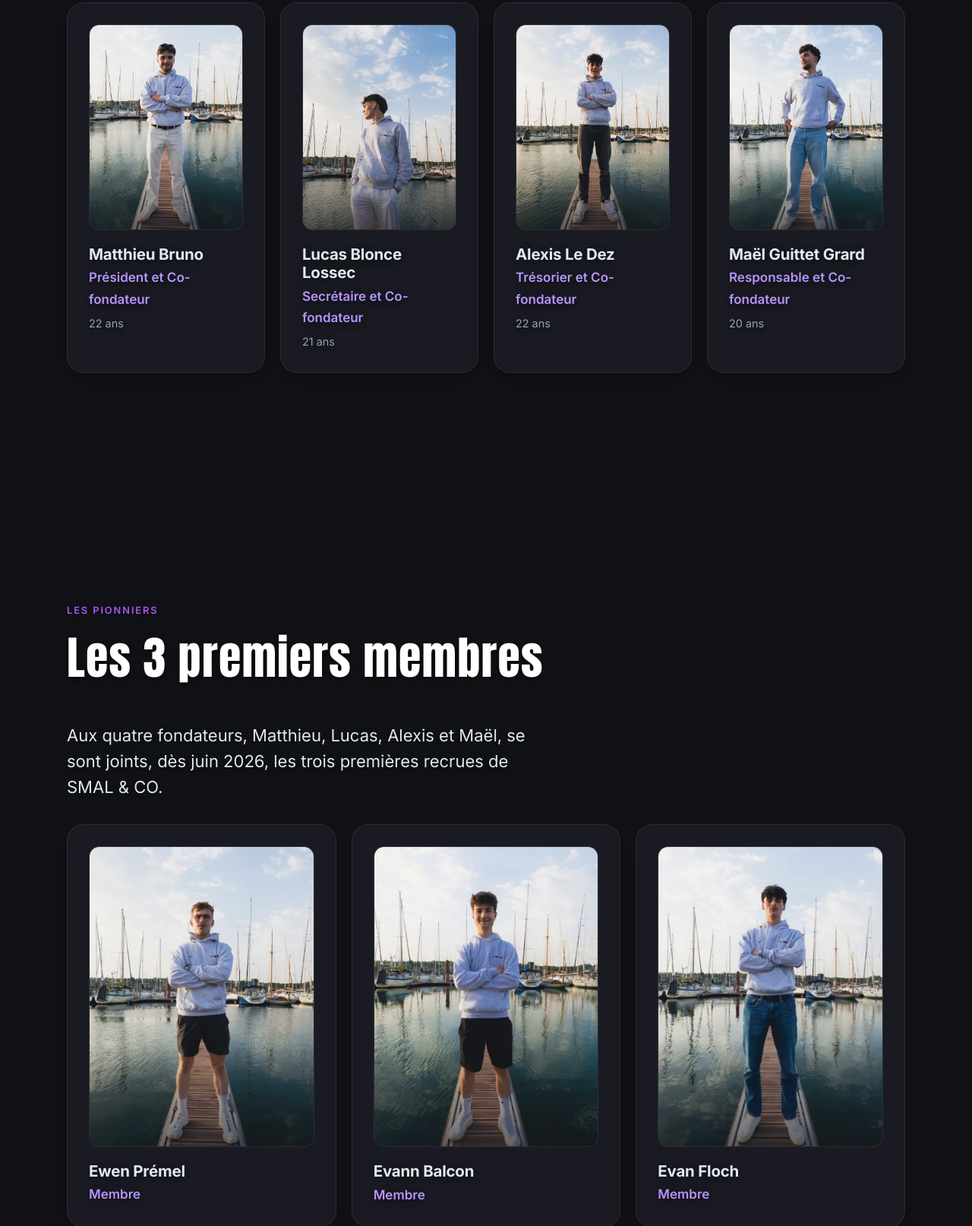
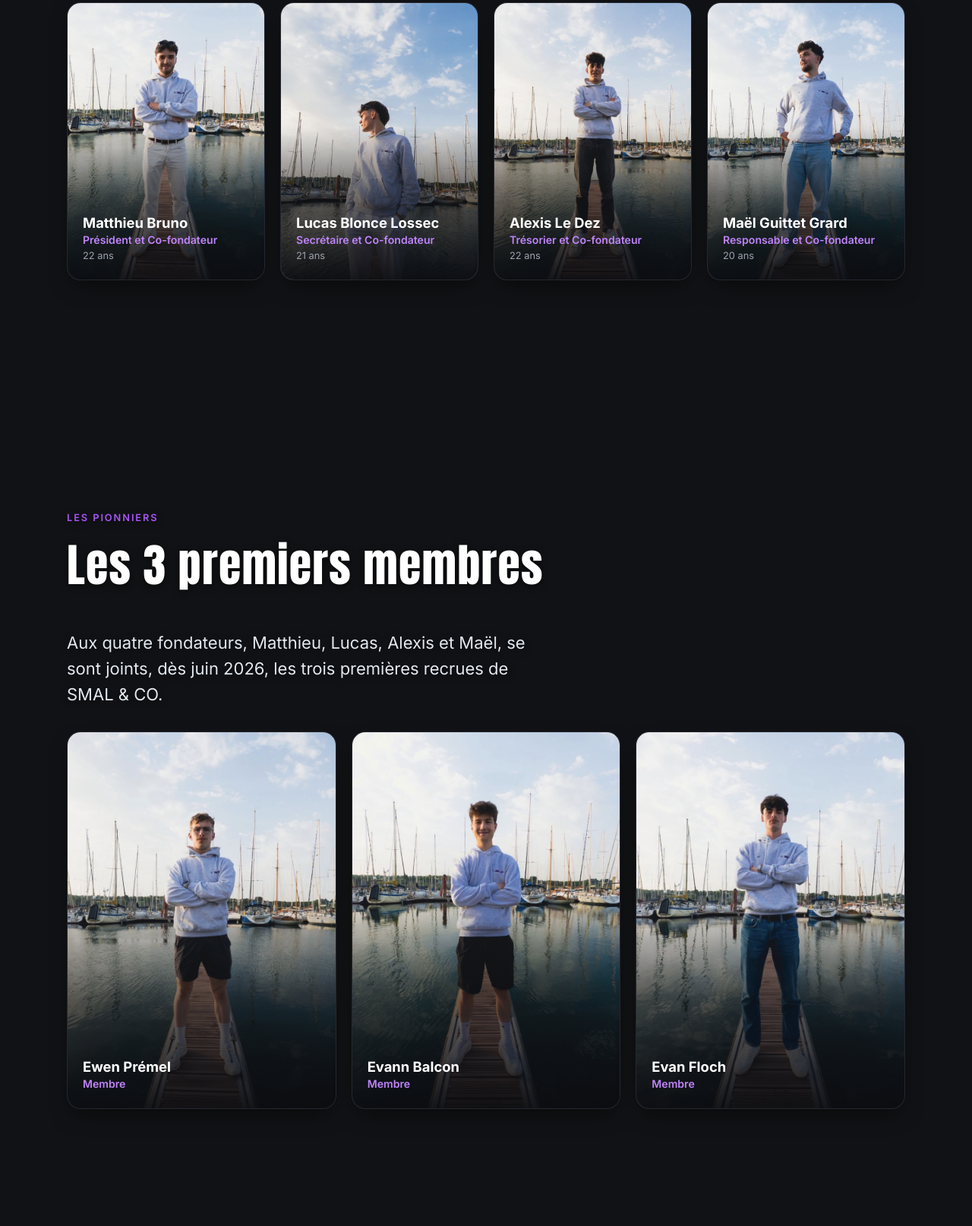
Before and after one commit to Maattyeux/smal-co-site, a plain HTML site: page qui-sommes-nous.html in a window 1280 px wide. Shown: the part 1819-3433 px from the top of the page at 76% size. Drawn offline with Linux system fonts and the light colour scheme.

Commit message:
style(bureau): passage au format plein portrait rectangulaire avec texte incruste et suppression du cadre gris
Applique aussi a « Le bureau » (accueil) et aux 3 premiers membres ; ancien CSS des cartes membres retire.

Co-Authored-By: Claude Opus 5.5 <noreply@anthropic.com>

```diff
--- a/assets/site.css
+++ b/assets/site.css
@@ -136,12 +136,7 @@ h1,h2,h3,p{margin:0}
 .timeline small{margin-left:12px;font:600 11px/1 var(--sans);letter-spacing:.14em;text-transform:uppercase;padding:5px 9px;border:1px solid var(--violet-3);color:var(--violet-3);border-radius:999px;vertical-align:middle}
 
 /* Fondateurs */
-.founders{display:grid;grid-template-columns:repeat(4,1fr);gap:20px}
-.founders li{padding:28px;border:1px solid var(--line);border-radius:22px;background:var(--panel)}
-.founders h3{font:700 20px/1.2 var(--display)}
 .role{color:var(--violet-3);font-weight:600;margin-top:4px}
-.founders .muted{font-size:14px;margin-top:10px}
-.founders .age{color:#9ca3af;font-size:.9rem;margin-top:6px} /* âge discret sous le rôle (fondateurs, qui-sommes-nous) */
 
 /* Pages équipes */
 .cols{display:grid;grid-template-columns:minmax(0,5fr) minmax(0,7fr);gap:clamp(32px,6vw,96px);align-items:start}
@@ -208,14 +203,14 @@ h1,h2,h3,p{margin:0}
   .partners,.ways{grid-template-columns:1fr}
   .nums{grid-template-columns:repeat(2,1fr)}
   .values{grid-template-columns:repeat(2,1fr)}
-  .founders,.uses{grid-template-columns:repeat(2,1fr)}
+  .uses{grid-template-columns:repeat(2,1fr)}
   .cols{grid-template-columns:1fr}
   .mosaic{grid-template-columns:repeat(2,1fr)}
   .foot-in{grid-template-columns:1fr 1fr}
 }
 @media (max-width:560px){
   body{font-size:16px}
-  .values,.founders,.uses{grid-template-columns:1fr}
+  .values,.uses{grid-template-columns:1fr}
   .foot-in{grid-template-columns:1fr}
   .nums{gap:24px}
 }
@@ -344,12 +339,6 @@ section[id]{scroll-margin-top:72px}
 @media (max-width:980px){.list-cards>li{flex-basis:calc((100% - 20px)/2)}}
 @media (max-width:560px){.list-cards>li{flex-basis:100%}}
 /* qui-sommes-nous */
-.profiles li{display:flex;flex-direction:column}
-.profiles blockquote{margin:auto 0 0;padding-top:18px;color:var(--gold);font:600 16px/1.4 var(--display)}
-.profiles .todo{align-self:flex-start;margin-top:auto}
-.profiles-3{grid-template-columns:repeat(3,1fr);margin-top:32px}
-@media (max-width:980px){.profiles-3{grid-template-columns:repeat(2,1fr)}}
-@media (max-width:560px){.profiles-3{grid-template-columns:1fr}}
 /* hero logo + scroll */
 .hero-logo{align-items:center;text-align:center}
 .hero-logo .hero-shade{background:radial-gradient(900px 520px at 50% 55%,rgba(68,10,116,.55),transparent 70%),linear-gradient(180deg,rgba(17,18,21,.45),rgba(17,18,21,0) 40%)} /* juste de quoi lire le menu ; l'assombrissement global vient de .hero-veil */
@@ -368,10 +357,6 @@ body:has(.hero-logo,.backdrop) .foot{position:relative;z-index:1}
 .hero-logo .hero-lead{margin-inline:auto;max-width:58ch}
 .hero-logo .cta-row{justify-content:center}
 .step-logo img,.step-logo img:only-child{object-fit:contain;padding:12%;background:radial-gradient(400px 220px at 50% 40%,rgba(122,62,224,.3),transparent 70%),var(--panel)}
-.member-photo-wrap{position:relative;width:100%;aspect-ratio:3/4;border-radius:.85rem;overflow:hidden;margin-bottom:1.25rem;background-color:var(--panel);border:1px solid rgba(255,255,255,.08)}
-.member-photo{width:100%;height:100%;object-fit:cover;object-position:center 15%;transform:scale(1.12);display:block;transition:transform .45s cubic-bezier(.16,1,.3,1)}
-.founders li:hover .member-photo{transform:scale(1.18)}
-.member-photo-overlay{position:absolute;inset:0;background:linear-gradient(to top,rgba(17,18,22,.6) 0%,transparent 35%);pointer-events:none}
 
 /* co-branding FFC (logos/ffc.png à déposer ; repli texte sinon) */
 .cobrand{background:linear-gradient(150deg,#2a1257,#120826 70%)}
@@ -477,7 +462,7 @@ body:has(.hero-logo,.backdrop) .foot{position:relative;z-index:1}
 @keyframes bounce-left{0%,100%{transform:translate(0,-50%);opacity:.7}50%{transform:translate(-6px,-50%);opacity:1}}
 
 /* Rythme typo commun aux titres de cartes */
-.values h3,.founders h3,.uses h3,.support .ways h3,.list-cards h3{font:700 clamp(19px,1.6vw,22px)/1.2 var(--display);letter-spacing:-.01em}
+.values h3,.uses h3,.support .ways h3,.list-cards h3{font:700 clamp(19px,1.6vw,22px)/1.2 var(--display);letter-spacing:-.01em}
 
 /* Crédits photos (footer) */
 .footer-copyright-section{margin:22px 0 26px;padding-top:18px;border-top:1px solid var(--line);font-size:13px;line-height:1.6;color:var(--muted)}
@@ -523,14 +508,11 @@ body:has(.hero-logo,.backdrop) .foot{position:relative;z-index:1}
 
 /* DA lumineuse : halos doux, élévation légère, liséré sur les photos */
 body::before{content:"";position:fixed;inset:0;z-index:-1;pointer-events:none;background:radial-gradient(circle at 80% 20%,rgba(168,85,247,.08),transparent 40%),radial-gradient(circle at 20% 70%,rgba(99,102,241,.06),transparent 50%)}
-.card,.event,.list-cards li,.partners li,.founders li,.uses li,.status-card{box-shadow:var(--lift)}
+.card,.event,.list-cards li,.partners li,.uses li,.status-card{box-shadow:var(--lift)}
 .card .eyebrow,.event .eyebrow{color:var(--violet-3)} /* #a855f7 < 4.5:1 sur --panel */
 .gal-track figure,.gallery-img,.bottom-gallery-img,.insta-preview-img,.etape-main-poster,.step-pics img{border:1px solid rgba(255,255,255,.1)}
 
 /* Micro-interactions : spotlight sur les cartes équipe, inclinaison 3D (variables posées par site.js) */
-.founders li{position:relative;isolation:isolate}
-.founders li::before{content:"";position:absolute;inset:0;z-index:-1;border-radius:inherit;pointer-events:none;background:radial-gradient(400px circle at var(--mouse-x,50%) var(--mouse-y,50%),rgba(168,85,247,.12),transparent 80%);opacity:0;transition:opacity .4s ease}
-.founders li:hover::before{opacity:1}
 .action-bento-grid,.crossfade-sticky-container{perspective:1000px}
 .bento-card,.crossfade-image-box{transform-style:preserve-3d;transform:rotateX(var(--rx,0deg)) rotateY(var(--ry,0deg));transition:transform .5s cubic-bezier(.16,1,.3,1)}
 .is-tilting{transition-duration:.12s}
@@ -552,7 +534,6 @@ body::before{content:"";position:fixed;inset:0;z-index:-1;pointer-events:none;ba
 body.nav-locked{overflow:hidden}
 /* Connexion lente ou économie de données (classe posée par site.js) : animations, tilt et lueurs coupés */
 .low-bandwidth *,.low-bandwidth *::before,.low-bandwidth *::after{animation:none!important;transition:none!important}
-.low-bandwidth .founders li::before{display:none}
 /* Image introuvable : remplacée par ce bloc monogramme (site.js) */
 div.img-fallback{display:grid;place-items:center;width:100%;min-height:120px;background:radial-gradient(circle at 50% 40%,rgba(122,62,224,.18),transparent 70%),var(--panel);color:rgba(255,255,255,.4);font:800 clamp(14px,2.2vw,24px)/1 var(--display);letter-spacing:.08em;text-align:center}
 
@@ -709,3 +690,20 @@ h1,h2,.h-mega,.h-xl,.h-lg,.section-title,.hero-slogan{font-family:var(--impact);
 .story .step-card{aspect-ratio:auto;border-radius:14px}
 .story .partners-strip{margin-top:14px;gap:18px}
 .story .partners-strip img{height:26px} /* logos compacts : la carte d'octobre ne fixe plus la hauteur de toute la frise */
+
+/* ===== Cartes membres pleine photo (accueil « Le bureau », qui-sommes-nous fondateurs + premiers membres) :
+   portrait 3/4.2, nom / rôle / âge incrustés sur un fondu bas ===== */
+.bureau-grid{display:grid;grid-template-columns:repeat(4,1fr);gap:1.25rem}
+.bureau-grid-3{grid-template-columns:repeat(3,1fr);margin-top:32px}
+@media (max-width:1024px){.bureau-grid,.bureau-grid-3{grid-template-columns:repeat(2,1fr)}}
+@media (max-width:600px){.bureau-grid,.bureau-grid-3{grid-template-columns:1fr}}
+.bureau-card{position:relative;aspect-ratio:3/4.2;border-radius:18px;overflow:hidden;background:#14151e;border:1px solid rgba(255,255,255,.08);box-shadow:0 12px 30px -10px rgba(0,0,0,.6);text-shadow:none;transition:transform .35s cubic-bezier(.16,1,.3,1),box-shadow .35s cubic-bezier(.16,1,.3,1),border-color .3s ease}
+.bureau-card:hover{transform:translateY(-6px);border-color:rgba(168,85,247,.5);box-shadow:0 20px 45px -10px rgba(168,85,247,.3)}
+.bureau-img{display:block;width:100%;height:100%;object-fit:cover;object-position:center 20%;transition:transform .5s cubic-bezier(.16,1,.3,1)}
+.bureau-card:hover .bureau-img{transform:scale(1.04)}
+.bureau-overlay{position:absolute;inset:0;pointer-events:none;background:linear-gradient(to bottom,transparent 45%,rgba(11,12,16,.55) 70%,rgba(11,12,16,.95) 100%)}
+.bureau-content{position:absolute;left:0;right:0;bottom:0;z-index:2;display:flex;flex-direction:column;gap:.2rem;padding:1.4rem 1.25rem}
+.bureau-name{font:700 1.15rem/1.2 var(--sans);color:#fff;margin:0}
+.bureau-role{font:600 .88rem/1.3 var(--sans);color:#c084fc}
+.bureau-age{font:400 .8rem/1.3 var(--sans);color:#9ca3af}
+@media (prefers-reduced-motion:reduce){.bureau-card:hover,.bureau-card:hover .bureau-img{transform:none}}
--- a/assets/site.js
+++ b/assets/site.js
@@ -155,12 +155,12 @@
   });
 })();
 
-// survol à la souris : spotlight (--mouse-x/y) sur les cartes équipe, inclinaison ±4° (--rx/--ry) sur les visuels
+// survol à la souris : inclinaison ±4° (--rx/--ry) sur les visuels de la page Communication
 (function () {
   if (!matchMedia('(hover: hover) and (pointer: fine)').matches) return;
   var still = matchMedia('(prefers-reduced-motion: reduce)').matches || document.body.classList.contains('low-bandwidth');
-  document.querySelectorAll('.founders li, .bento-card, .crossfade-image-box').forEach(function (el) {
-    var tilt = !still && !el.matches('.founders li');
+  document.querySelectorAll('.bento-card, .crossfade-image-box').forEach(function (el) {
+    var tilt = !still;
     el.addEventListener('mousemove', function (e) {
       var r = el.getBoundingClientRect(), x = e.clientX - r.left, y = e.clientY - r.top;
       el.style.setProperty('--mouse-x', x + 'px');
--- a/qui-sommes-nous.html
+++ b/qui-sommes-nous.html
@@ -96,11 +96,11 @@
  <div class="wrap">
   <p class="rv eyebrow" data-reveal>Le noyau fondateur</p>
   <h2 class="rv h-lg" data-reveal>Les 4 fondateurs</h2>
-  <ul class="founders profiles">
-   <li class="rv" data-reveal><div class="member-photo-wrap"><img src="img/team/matthieu-bruno.jpg" alt="Matthieu Bruno" class="member-photo" width="800" height="980" loading="lazy" decoding="async"><div class="member-photo-overlay"></div></div><h3>Matthieu Bruno</h3><p class="role">Président et Co-fondateur</p><p class="age">22 ans</p></li>
-   <li class="rv" data-reveal style="--d:80ms"><div class="member-photo-wrap"><img src="img/team/lucas-blonce-lossec.jpg" alt="Lucas Blonce Lossec" class="member-photo" width="800" height="1070" loading="lazy" decoding="async"><div class="member-photo-overlay"></div></div><h3>Lucas Blonce Lossec</h3><p class="role">Secrétaire et Co-fondateur</p><p class="age">21 ans</p></li>
-   <li class="rv" data-reveal style="--d:160ms"><div class="member-photo-wrap"><img src="img/team/alexis-le-dez.jpg" alt="Alexis Le Dez" class="member-photo" width="800" height="1012" loading="lazy" decoding="async"><div class="member-photo-overlay"></div></div><h3>Alexis Le Dez</h3><p class="role">Trésorier et Co-fondateur</p><p class="age">22 ans</p></li>
-   <li class="rv" data-reveal style="--d:240ms"><div class="member-photo-wrap"><img src="img/team/mael-guittet-grard.jpg" alt="Maël Guittet Grard" class="member-photo" width="800" height="1052" loading="lazy" decoding="async"><div class="member-photo-overlay"></div></div><h3>Maël Guittet Grard</h3><p class="role">Responsable et Co-fondateur</p><p class="age">20 ans</p></li>
+  <ul class="bureau-grid">
+   <li class="bureau-card"><img src="img/team/matthieu-bruno.jpg" alt="Matthieu Bruno" class="bureau-img" width="800" height="980" loading="lazy" decoding="async"><div class="bureau-overlay"></div><div class="bureau-content"><h3 class="bureau-name">Matthieu Bruno</h3><span class="bureau-role">Président et Co-fondateur</span><span class="bureau-age">22 ans</span></div></li>
+   <li class="bureau-card"><img src="img/team/lucas-blonce-lossec.jpg" alt="Lucas Blonce Lossec" class="bureau-img" width="800" height="1070" loading="lazy" decoding="async"><div class="bureau-overlay"></div><div class="bureau-content"><h3 class="bureau-name">Lucas Blonce Lossec</h3><span class="bureau-role">Secrétaire et Co-fondateur</span><span class="bureau-age">21 ans</span></div></li>
+   <li class="bureau-card"><img src="img/team/alexis-le-dez.jpg" alt="Alexis Le Dez" class="bureau-img" width="800" height="1012" loading="lazy" decoding="async"><div class="bureau-overlay"></div><div class="bureau-content"><h3 class="bureau-name">Alexis Le Dez</h3><span class="bureau-role">Trésorier et Co-fondateur</span><span class="bureau-age">22 ans</span></div></li>
+   <li class="bureau-card"><img src="img/team/mael-guittet-grard.jpg" alt="Maël Guittet Grard" class="bureau-img" width="800" height="1052" loading="lazy" decoding="async"><div class="bureau-overlay"></div><div class="bureau-content"><h3 class="bureau-name">Maël Guittet Grard</h3><span class="bureau-role">Responsable et Co-fondateur</span><span class="bureau-age">20 ans</span></div></li>
   </ul>
  </div>
 </section>
@@ -111,10 +111,10 @@
   <p class="rv eyebrow" data-reveal>Les pionniers</p>
   <h2 class="rv h-lg" data-reveal>Les 3 premiers membres</h2>
   <p class="rv lead" data-reveal>Aux quatre fondateurs, Matthieu, Lucas, Alexis et Maël, se sont joints, dès juin 2026, les trois premières recrues de SMAL & CO.</p>
-  <ul class="founders profiles profiles-3">
-   <li class="rv" data-reveal><div class="member-photo-wrap"><img src="img/team/ewen-premel.jpg" alt="Ewen Prémel" class="member-photo" width="800" height="1106" loading="lazy" decoding="async"><div class="member-photo-overlay"></div></div><h3>Ewen Prémel</h3><p class="role">Membre</p></li>
-   <li class="rv" data-reveal style="--d:80ms"><div class="member-photo-wrap"><img src="img/team/evann-balcon.jpg" alt="Evann Balcon" class="member-photo" width="800" height="1142" loading="lazy" decoding="async"><div class="member-photo-overlay"></div></div><h3>Evann Balcon</h3><p class="role">Membre</p></li>
-   <li class="rv" data-reveal style="--d:160ms"><div class="member-photo-wrap"><img src="img/team/evan-floch.jpg" alt="Evan Floch" class="member-photo" width="800" height="1104" loading="lazy" decoding="async"><div class="member-photo-overlay"></div></div><h3>Evan Floch</h3><p class="role">Membre</p></li>
+  <ul class="bureau-grid bureau-grid-3">
+   <li class="bureau-card"><img src="img/team/ewen-premel.jpg" alt="Ewen Prémel" class="bureau-img" width="800" height="1106" loading="lazy" decoding="async"><div class="bureau-overlay"></div><div class="bureau-content"><h3 class="bureau-name">Ewen Prémel</h3><span class="bureau-role">Membre</span></div></li>
+   <li class="bureau-card"><img src="img/team/evann-balcon.jpg" alt="Evann Balcon" class="bureau-img" width="800" height="1142" loading="lazy" decoding="async"><div class="bureau-overlay"></div><div class="bureau-content"><h3 class="bureau-name">Evann Balcon</h3><span class="bureau-role">Membre</span></div></li>
+   <li class="bureau-card"><img src="img/team/evan-floch.jpg" alt="Evan Floch" class="bureau-img" width="800" height="1104" loading="lazy" decoding="async"><div class="bureau-overlay"></div><div class="bureau-content"><h3 class="bureau-name">Evan Floch</h3><span class="bureau-role">Membre</span></div></li>
   </ul>
  </div>
 </section>
```
Also changed, not shown: index.html (+5 -5 lines).
